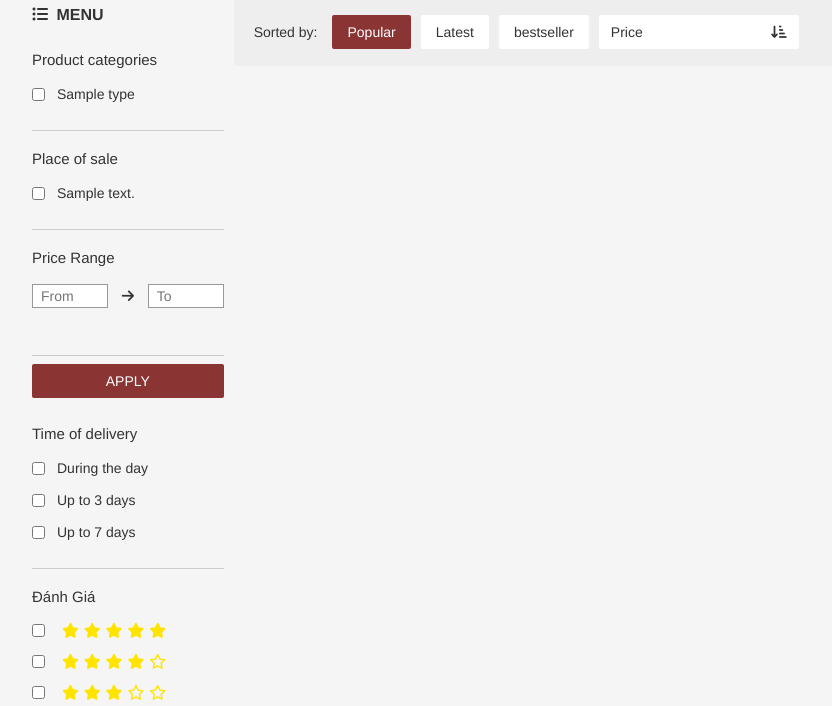
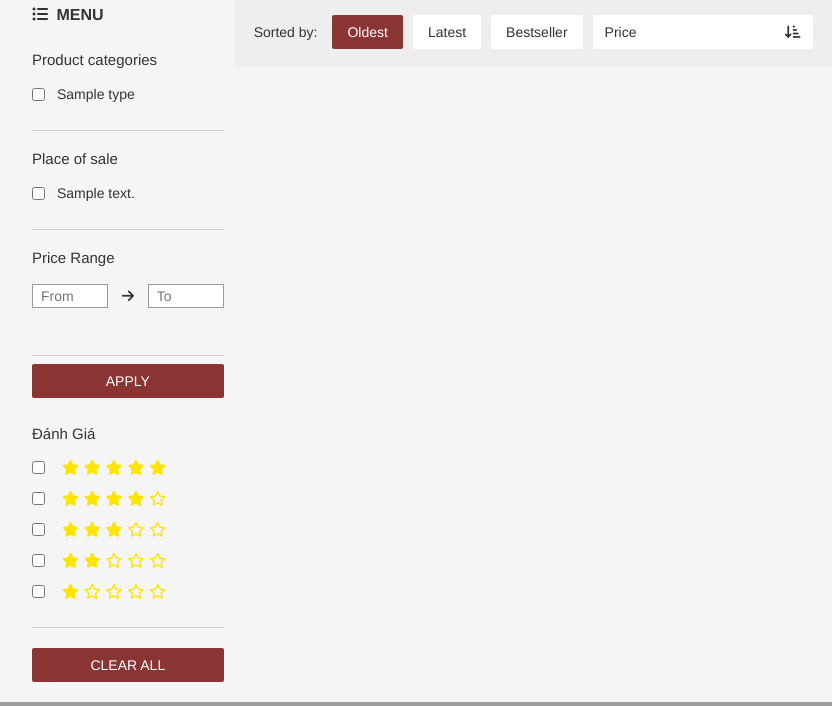
Before and after one commit to duong0011/funnyDonut, a CodeIgniter 4 app: the page made by app/Views/welcome_message.php in a window 1280 px wide. Shown: the part 646-1352 px from the top of the page, without its empty margins (8-840 px from the left). Run offline with PHP 8.4 and a stand-in for CodeIgniter, Linux system fonts and the light colour scheme; the template is opened without the code that fills it: most values are stand-ins (such as "Sample title", 1, 10 or a date in 2020); some libraries are stand-ins or nearby versions; grey boxes are pictures that could not be loaded.

Commit message:
update home page

```diff
--- a/app/Views/product.php
+++ b/app/Views/product.php
@@ -598,7 +598,7 @@
                                 <span class="magazin__info-btn-label">Chat now</span>
                             </button>
                             <a href="<?= base_url('/viewshop')?>?sellerID=<?=$seller['unitid'] ?>">
-                                <button class="magazin__info-btn">
+                                <button class="magazin__info-btn" style="min-width: 130px;">
                                     <i class="magazin__info-btn-icon fa-solid fa-shop"></i>
                                     <span class="magazin__info-btn-label">View Shop</span>
                                 </button>
--- a/app/Views/welcome_message.php
+++ b/app/Views/welcome_message.php
@@ -16,6 +16,36 @@
     <link rel="stylesheet" href=" <?= base_url()?>/assets/css/reviewIMG.css">
     <script src="http://ajax.googleapis.com/ajax/libs/jquery/1.9.1/jquery.min.js"></script>
     <link rel="stylesheet" href="https://cdnjs.cloudflare.com/ajax/libs/font-awesome/6.0.0-beta3/css/all.min.css">
+    <style>
+        .rung{
+            animation:code-pro-rung-lac 2s ease infinite
+        }
+
+        @-webkit-keyframes code-pro-rung-lac{
+            0%{
+                -webkit-transform:rotate(0) scale(1) skew(1deg)
+            }
+            10%{
+                -webkit-transform:rotate(-25deg) scale(1) skew(1deg)
+            }
+            20%{
+                -webkit-transform:rotate(25deg) scale(1) skew(1deg)
+            }
+            30%{
+                -webkit-transform:rotate(-25deg) scale(1) skew(1deg)
+            }
+            40%{
+                -webkit-transform:rotate(25deg) scale(1) skew(1deg)
+            }
+            50%{
+                -webkit-transform:rotate(0) scale(1) skew(1deg)
+            }
+            100%{
+                -webkit-transform:rotate(0) scale(1) skew(1deg)
+            }
+        }
+    </style>
+
 </head>
 <body>
     <!-- main -->
@@ -62,6 +92,8 @@
                     <ul class="header__nav-list">
                         <li class="header__nav-item header__show-note">
                             <a href="#" class="header__nav-item-link">
+                                <!-- nếu có thông báo thì thêm class "rung" vào dòng lệnh i-->
+                                <!-- <i class="header__nav-icon far fa-bell rung"></i> -->
                                 <i class="header__nav-icon far fa-bell"></i>
                                 Notifications
                             </a>
@@ -485,7 +517,7 @@
                                     </li>
                                 </ul>
                             </div> -->
-                            <div class="category-group">
+                            <div class="category-group" style="display: none;">
                                 <div class="category-group-title">Time of delivery</div>
                                 <ul class="category-group-list">
                                     <li class="category-group-item">
@@ -593,16 +625,26 @@
                         </nav>
                     </div>
                     <div class="col l-10 m-12 c-12">
+                        <!-- shop liên quan đến từ khóa tìm kiếm-->
+                        <div class="home-search__result">
+                            <div class="home-search__result-shop">
+                                <div class="row sm-gutter">
+                                    <div class="col l-4">
+
+                                    </div>
+                                </div>
+                            </div>
+                        </div>
                         <!-- home filter -->
                         <div class="home-filter hide-on-mobile-tablet">
                             <div class="home-filter-control">
                                 <p class="home-filter-title">Sorted by:</p>
-                                <button class="btn btn--brown home-filter-btn type-sort" id = "sortBySold" value="sold">Popular</button>
+                                <button class="btn btn--brown home-filter-btn type-sort" id = "sortBySold" value="sold">Oldest</button>
                                 <button class="btn home-filter-btn" value="created_at" id = "sortByTime">
                                     Latest
                                 </button>
-                                <button class="btn home-filter-btn">bestseller</button>
-                                <div class="btn home-filter-sort">
+                                <button class="btn home-filter-btn">Bestseller</button>
+                                <div class="btn home-filter-sort" style="width:220px;">
                                     <p class="home-filter-sort-btn">Price</p>
                                     <i class="fas fa-sort-amount-down-alt"></i>
                                     <ul class="home-filter-sort-list">
@@ -675,6 +717,99 @@
 
                     </div>
                 </div>
+            </div>
+        </div>
+        <div class="container2">
+            <div class="chat-box1" style="display:none;">
+                <div class="card" >
+                    <div class='card-header msg_head' style='background-color: rgba(134, 50, 50, 1);'></div>
+                    <div class='card-body msg_card_body' style='background-color: rgba(134, 50, 50, 0.1);'></div>
+                    <form action="#">
+                        <div class='card-footer'>
+                            <input type="" name="">
+                            <input type="text">
+                            <input name='' class='form-control type_msg' placeholder='Type your message...'>
+                            <button>
+                                <div class='input-group-append'>
+                                    <span class='input-group-text send_btn'><i class='fas fa-location-arrow'></i></span>
+                                </div>
+                            </button>
+                        </div>
+                    </form>
+                </div>
+                </div>
+            </div>
+            <div class="chat-box2" style="display:none;">
+                <div class="card">
+                <div class="card-header">
+						<div class="input-group">
+							<input type="text" placeholder="Search..." name="" class="form-control search">
+							<div class="input-group-prepend">
+								<span class="input-group-text search_btn"><i class="fas fa-search"></i></span>
+							</div>
+						</div>
+					</div>
+					<div class="card-body contacts_body">
+						<ui class="contacts">
+							<li>
+								<div class="d-flex bd-highlight">
+									<div class="img_cont">
+										<img src="https://static2-images.vnncdn.net/files/publish/2022/9/19/lo-tu-1-146.jpg" class="rounded-circle user_img">
+										<span class="online_icon"></span>
+									</div>
+									<div class="user_info-searched">
+										<span>Triệu Lộ Tư</span>
+										<p>Online</p>
+									</div>
+								</div>
+							</li>
+							<li>
+								<div class="d-flex bd-highlight">
+									<div class="img_cont">
+										<img src="https://znews-photo.zingcdn.me/w660/Uploaded/kbd_pilk/2022_01_01/bach_loc10.jpg" class="rounded-circle user_img">
+										<span class="online_icon offline"></span>
+									</div>
+									<div class="user_info-searched">
+										<span>Bạch Lộc</span>
+										<p>Left 7 mins ago</p>
+									</div>
+								</div>
+							</li>
+
+
+							</li>
+							<li>
+								<div class="d-flex bd-highlight">
+									<div class="img_cont">
+										<img src="https://vtv1.mediacdn.vn/zoom/550_339/2021/11/29/1597350815557dich-duong-thien-ti-khien-fan-vo-oa-voi-hinh-16276283065531081461379-crop-16276283125721658243581-163817188296830526689.jpg" class="rounded-circle user_img">
+										<span class="online_icon offline"></span>
+									</div>
+									<div class="user_info-searched">
+										<span>Dịch ương Thiên Tỉ</span>
+										<p>Left 50 mins ago</p>
+									</div>
+								</div>
+							</li>
+							<li>
+								<div class="d-flex bd-highlight">
+									<div class="img_cont">
+										<img src="https://image.thanhnien.vn/w660/Uploaded/2022/zxaijr/2021_08_23/huakhaibaolucgiadinh10_nrpt.png" class="rounded-circle user_img">
+										<span class="online_icon offline"></span>
+									</div>
+									<div class="user_info-searched">
+										<span>Hứa Khải</span>
+										<p>Left 50 mins ago</p>
+									</div>
+								</div>
+							</li>
+
+						</ui>
+					</div>
+                </div>
+            </div>
+            <!-- button -->
+            <div class="chat-btn">
+                <img src="https://encrypted-tbn0.gstatic.com/images?q=tbn:ANd9GcRwZck1Nal8rEIrnsqEVJkrA7jnnWEAeBXDZYJc9KFdUFPMxeRFP2ep3Osngu4-HXA4MwU&usqp=CAU" alt="chat box icon btn">
             </div>
         </div>
         <!-- footer -->
--- a/assets/css/style.css
+++ b/assets/css/style.css
@@ -1095,7 +1095,7 @@ border-color: red green blue yellow */
 
 .home-filter-sort {
     background-color: var(--white-color);
-    width: 200px;
+    min-width: 220px;
     margin: 0 5px;
     display: flex;
     align-items: center;
```
